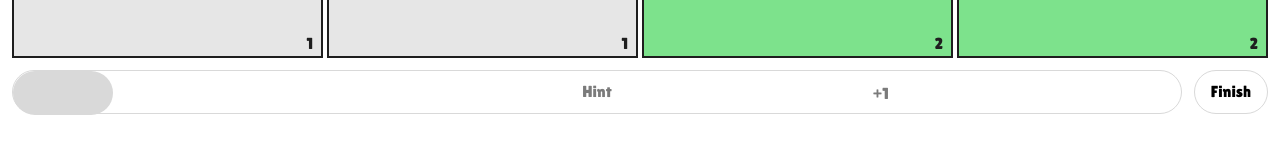
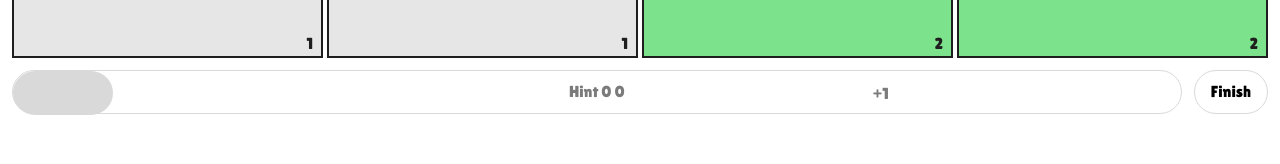
Before and after one commit to smyler3/Cheatle, a React (Vite) app: page / in a window 1280 px wide. Shown: the part 1335-1499 px from the top of the page. Built offline with nearby package versions, Linux system fonts and the light colour scheme.

Commit message:
feat: add initial hint points system

```diff
--- a/src/components/App.tsx
+++ b/src/components/App.tsx
@@ -34,6 +34,7 @@ type CurrentGuessProps = {
 function App() {
     const [totalScore, setTotalScore] = useState(0);
     const [correctGuesses, setcorrectGuesses] = useState<Word[] | []>([]);
+    const [hintPoints, setHintPoints] = useState(0);
     const [currentGuess, setCurrentGuess] = useState<CurrentGuessProps>(
         {
             text: "",
@@ -57,6 +58,7 @@ function App() {
             if (!isRepeat) {
                 setcorrectGuesses(prev => binaryInsertion(currentGuess, prev));
                 setTotalScore(prev => prev + currentGuess.value);
+                setHintPoints(prev => prev + currentGuess.text.length);
             };
 
             setCurrentGuess(prev => ({
@@ -102,7 +104,7 @@ function App() {
                 <div
                     className="actionButtons"
                 >
-                    <HintButton />
+                    <HintButton points={hintPoints} />
                     <SubmitButton />
                 </div>
                 <LiveGuessDisplay guess={currentGuess.text} />
--- a/src/components/hintButton/HintButton.tsx
+++ b/src/components/hintButton/HintButton.tsx
@@ -1,6 +1,13 @@
 import styles from "./HintButton.module.css";
 
-const HintButton = () => {
+type HintButtonProps = {
+    points: number,
+};
+
+const POINTS_FOR_HINT = 25;
+
+const HintButton = ({ points }: HintButtonProps) => {
+    const hintsAvailable = Math.floor(points / POINTS_FOR_HINT);
 
     return (
         <button
@@ -15,7 +22,7 @@ const HintButton = () => {
             >
                 +1
             </span>
-            Hint
+            Hint {points} {hintsAvailable}
         </button>
     )
 };
```
Also changed, not shown: 1 other file (tests, documents, lock files or other folders).
